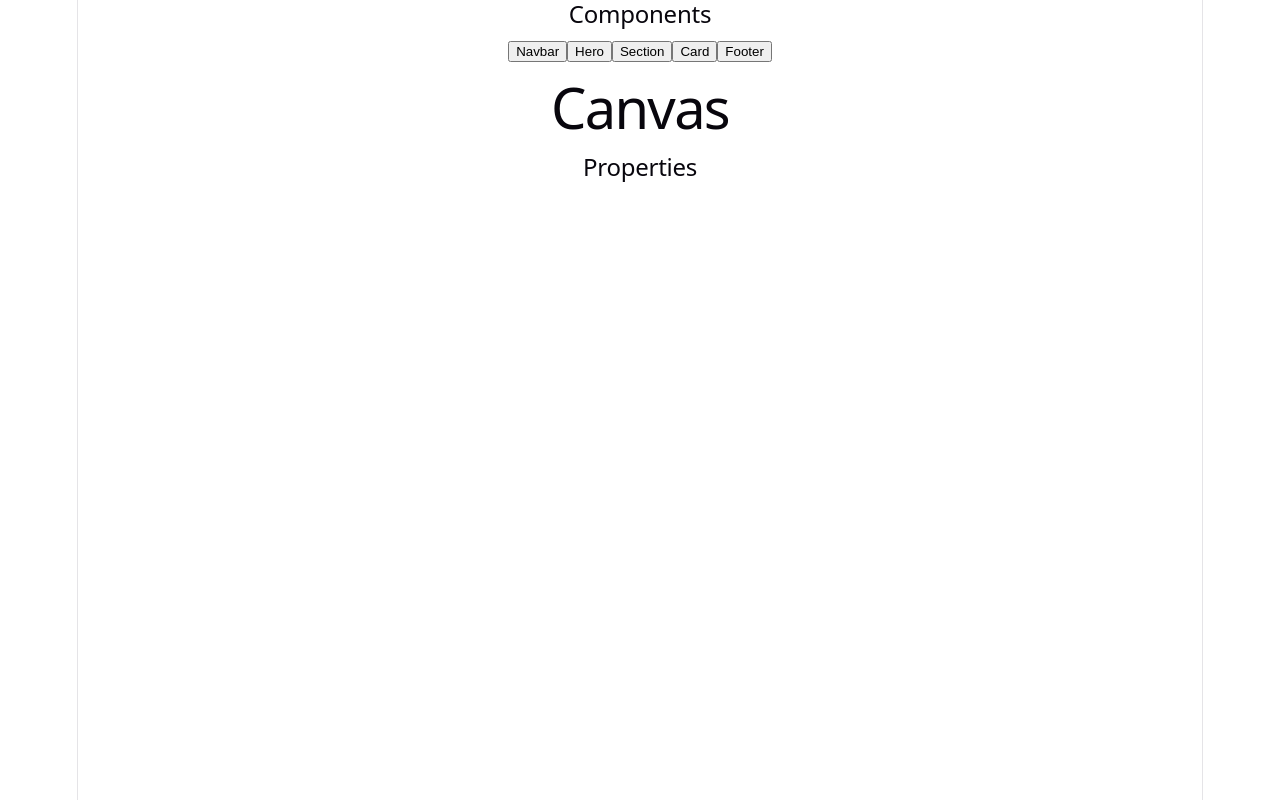
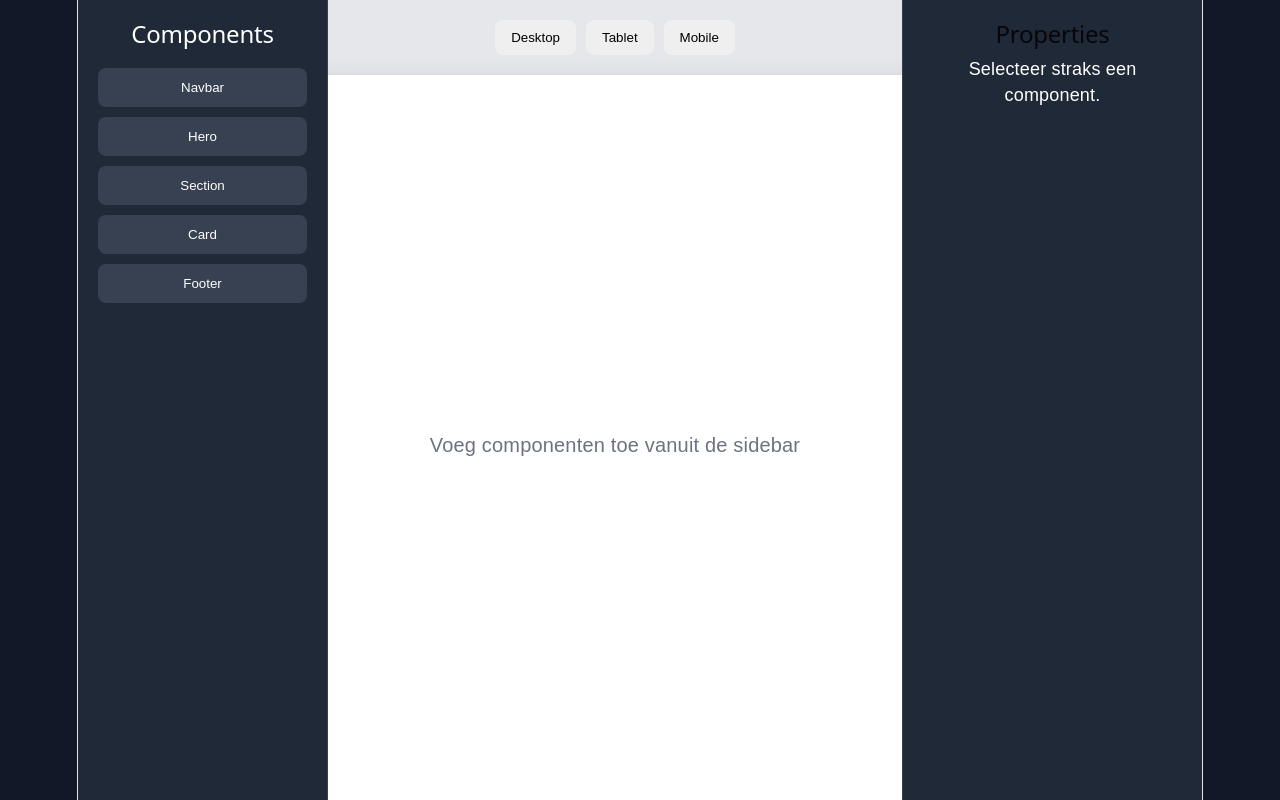
Before and after one commit to itzmitto/html-css-builder, a React (Vite) app: page / in a window 1280 px wide. Built offline with nearby package versions, Linux system fonts and the light colour scheme.

Commit message:
Enhance App component with dynamic component addition and improved layout styling

```diff
--- a/src/App.css
+++ b/src/App.css
@@ -1,38 +1,100 @@
-*{
-  margin:0;
-  padding:0;
-  box-sizing:border-box;
+* {
+  margin: 0;
+  padding: 0;
+  box-sizing: border-box;
 }
 
-body{
-  font-family:sans-serif;
+body {
+  font-family: Arial, Helvetica, sans-serif;
+  background: #111827;
 }
 
-.editor{
-  display:grid;
-  grid-template-columns:250px 1fr 300px;
-  height:100vh;
+.editor {
+  display: grid;
+  grid-template-columns: 250px 1fr 300px;
+  height: 100vh;
 }
 
-.sidebar{
-  padding:20px;
-  border-right:1px solid #ddd;
-  display:flex;
-  flex-direction:column;
-  gap:10px;
+.sidebar {
+  background: #1f2937;
+  padding: 20px;
+  border-right: 1px solid #374151;
+  display: flex;
+  flex-direction: column;
+  gap: 10px;
 }
 
-.sidebar button{
-  padding:10px;
-  cursor:pointer;
+.sidebar h2 {
+  color: white;
+  margin-bottom: 10px;
 }
 
-.canvas{
-  padding:20px;
-  background:#f5f5f5;
+.sidebar button {
+  padding: 12px;
+  border: none;
+  border-radius: 8px;
+  cursor: pointer;
+  background: #374151;
+  color: white;
+  transition: .2s;
 }
 
-.properties{
-  padding:20px;
-  border-left:1px solid #ddd;
+.sidebar button:hover {
+  background: #4b5563;
 }
+
+.canvas {
+  background: #e5e7eb;
+  display: flex;
+  flex-direction: column;
+  align-items: center;
+  padding: 20px;
+  overflow: auto;
+}
+
+.canvas-header {
+  display: flex;
+  gap: 10px;
+  margin-bottom: 20px;
+}
+
+.canvas-header button {
+  padding: 10px 16px;
+  border: none;
+  border-radius: 8px;
+  cursor: pointer;
+}
+
+.desktop-preview {
+  width: 1200px;
+  min-height: 800px;
+  background: white;
+  border-radius: 12px;
+  padding: 20px;
+  box-shadow: 0 10px 30px rgba(0, 0, 0, .15);
+}
+
+.empty-state {
+  display: flex;
+  justify-content: center;
+  align-items: center;
+  height: 700px;
+  color: #6b7280;
+  font-size: 20px;
+}
+
+.canvas-block {
+  background: white;
+  border: 2px dashed #cbd5e1;
+  padding: 30px;
+  margin-bottom: 15px;
+  border-radius: 10px;
+  font-weight: bold;
+}
+
+.properties {
+  background: #1f2937;
+  color: white;
+  padding: 20px;
+  border-left: 1px solid #374151;
+}
--- a/src/App.tsx
+++ b/src/App.tsx
@@ -1,22 +1,57 @@
+import { useState } from "react";
+import "./App.css";
+
+type ComponentType =
+  | "Navbar"
+  | "Hero"
+  | "Section"
+  | "Card"
+  | "Footer";
+
 function App() {
+  const [components, setComponents] = useState<ComponentType[]>([]);
+
+  const addComponent = (type: ComponentType) => {
+    setComponents([...components, type]);
+  };
+
   return (
     <div className="editor">
       <aside className="sidebar">
         <h2>Components</h2>
 
-        <button>Navbar</button>
-        <button>Hero</button>
-        <button>Section</button>
-        <button>Card</button>
-        <button>Footer</button>
+        <button onClick={() => addComponent("Navbar")}>Navbar</button>
+        <button onClick={() => addComponent("Hero")}>Hero</button>
+        <button onClick={() => addComponent("Section")}>Section</button>
+        <button onClick={() => addComponent("Card")}>Card</button>
+        <button onClick={() => addComponent("Footer")}>Footer</button>
       </aside>
 
       <main className="canvas">
-        <h1>Canvas</h1>
+        <div className="canvas-header">
+          <button>Desktop</button>
+          <button>Tablet</button>
+          <button>Mobile</button>
+        </div>
+
+        <div className="desktop-preview">
+          {components.length === 0 && (
+            <div className="empty-state">
+              Voeg componenten toe vanuit de sidebar
+            </div>
+          )}
+
+          {components.map((component, index) => (
+            <div key={index} className="canvas-block">
+              {component}
+            </div>
+          ))}
+        </div>
       </main>
 
       <aside className="properties">
         <h2>Properties</h2>
+        <p>Selecteer straks een component.</p>
       </aside>
     </div>
   );
```
